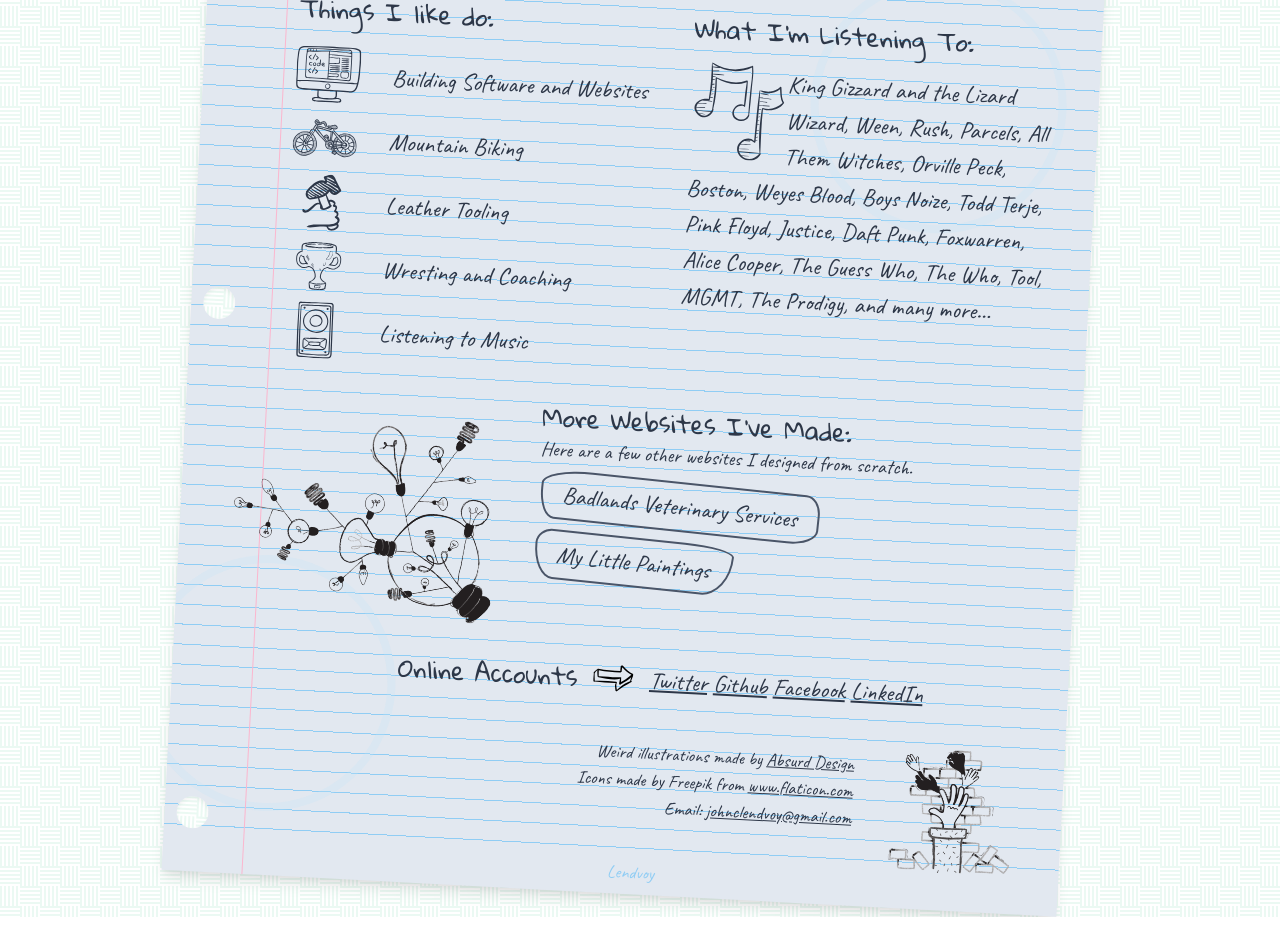
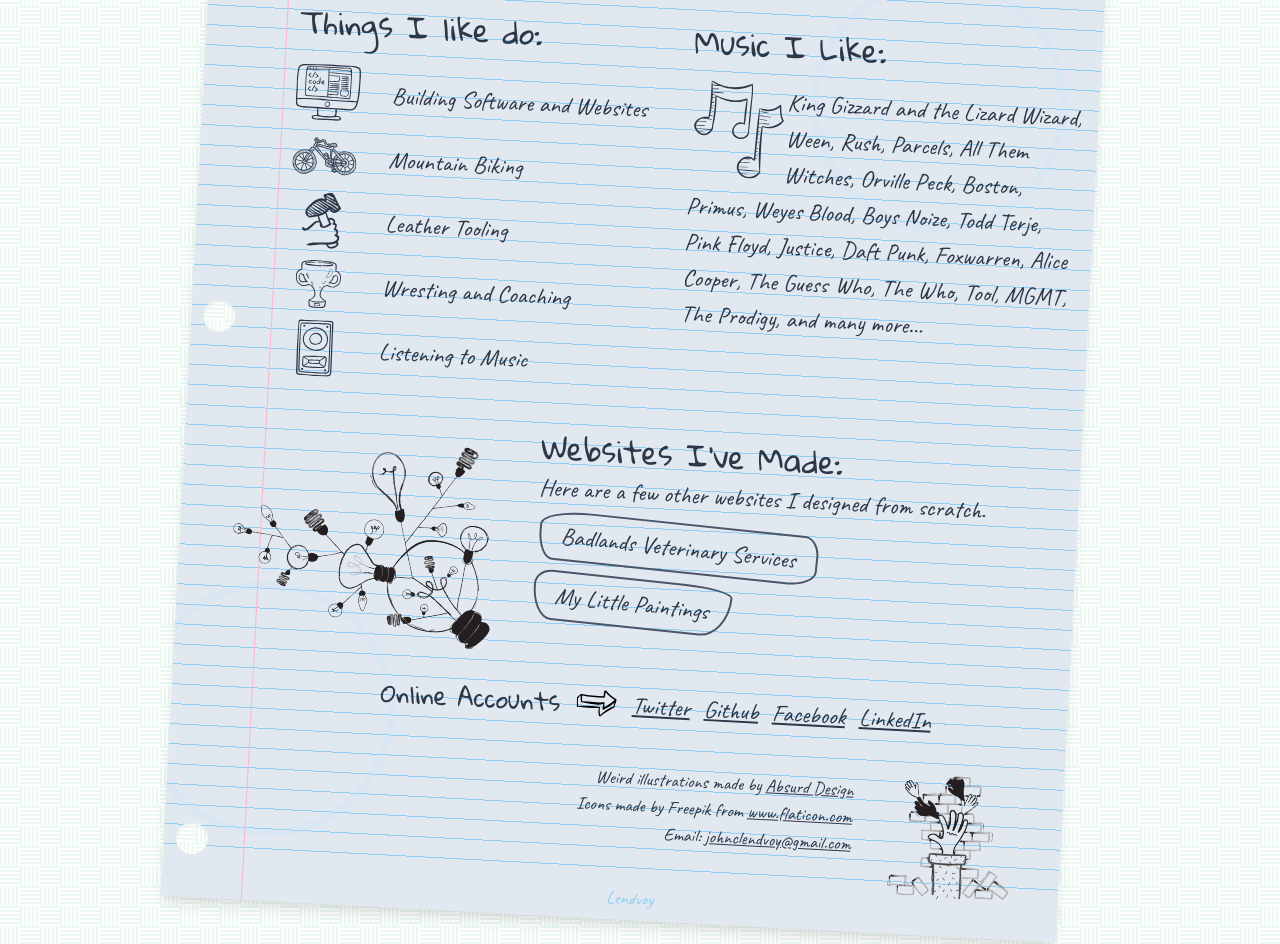
Before and after one commit to johnclendvoy/johnclendvoy.ca.old, a website: page public/index.html in a window 1280 px wide. Shown: the part 334-1278 px from the top of the page. Before the commit the page ends 1251 px from the top, so only its background shows below. Drawn offline with Linux system fonts and the light colour scheme.

Commit message:
fixing some layout

```diff
--- a/public/index.html
+++ b/public/index.html
@@ -21,7 +21,7 @@
   <body class="bg-pattern text-gray-800 font-scratch-1">
     <!-- outer page -->
     <div
-      class="overflow-hidden container lg:max-w-4xl bg-gray-300 text-2xl mx-auto mt-10 shadow-lg transform rotate-0 md:-rotate-2 lg:rotate-3"
+      class="overflow-hidden container lg:max-w-4xl bg-gray-300 text-2xl mx-auto mt-10 mb-10 shadow-lg transform rotate-0 md:-rotate-2 lg:rotate-3"
     >
       <!-- rings -->
       <div class="h-64 w-64 border-blue-200 border-8 absolute rounded-full -ml-8 mb-16 left-0 bottom-0 opacity-25"></div>
@@ -65,7 +65,7 @@
 
               <div class="w-full sm:w-1/2 -ml-12 sm:ml-0">
                 <div class="text-2xl text-center transform -rotate-3 z-10">
-                  <h2 class="font-scratch-2 mb-4">My Main Projects:</h2>
+                  <h2 class="font-scratch-2 mb-4 text-3xl">My Main Projects:</h2>
                   <div class="my-4">
                     <a
                       href="https://jcl-software.com"
@@ -96,8 +96,8 @@
             </div>
 
             <div class="flex flex-wrap">
-              <section class="w-full md:w-1/2 mb-6">
-                <h2 class="font-scratch-2 mb-4">Things I like do:</h2>
+              <section class="w-full md:w-1/2 mb-8">
+                <h2 class="font-scratch-2 text-3xl mb-4">Things I like do:</h2>
                 <ol class="font-scratch-1">
                   <li class="flex items-center">
                     <svg
@@ -183,8 +183,8 @@
                 </ol>
               </section>
 
-              <section class="w-full md:w-1/2 pr-6">
-                <h2 class="font-scratch-2 mb-4">What I'm Listening To:</h2>
+              <section class="w-full md:w-1/2">
+                <h2 class="font-scratch-2 text-3xl mb-4">Music I Like:</h2>
                 <div>
                   <svg
                     class="fill-current float-left h-24 w-24"
@@ -202,7 +202,7 @@
                     />
                   </svg>
                   King Gizzard and the Lizard Wizard, Ween, Rush, Parcels, All
-                  Them Witches, Orville Peck, Boston, Weyes Blood, Boys Noize,
+                  Them Witches, Orville Peck, Boston, Primus, Weyes Blood, Boys Noize,
                   Todd Terje, Pink Floyd, Justice, Daft Punk, Foxwarren, Alice
                   Cooper, The Guess Who, The Who, Tool, MGMT, The Prodigy, and many
                   more...
@@ -216,8 +216,8 @@
               </section>
 
               <div class="w-full md:w-2/3">
-                <h2 class="font-scratch-2">More Websites I've Made:</h2>
-                <p class="text-xl mb-6">
+                <h2 class="font-scratch-2 text-3xl">Websites I've Made:</h2>
+                <p class="text-2xl mb-6">
                   Here are a few other websites I designed from scratch.
                 </p>
                 <ol class="space-y-6 transform rotate-3 -ml-8 sm:ml-0">
@@ -254,10 +254,10 @@
                 </svg>
               </span>
               <div>
-                <a class="link underline block sm:inline" href="http://twitter.com/johnclendvoy">Twitter</a><span class="hidden sm:visible">,</span>
-                <a class="link underline block sm:inline" href="http://github.com/johnclendvoy">Github</a><span class="hidden sm:visible">,</span>
-                <a class="link underline block sm:inline" href="http://facebook.com/johnclendvoy">Facebook</a><span class="hidden sm:visible">,</span>
-                <a class="link underline block sm:inline" href="http://linkedin.com/in/johnclendvoy">LinkedIn</a>
+                <a class="link underline block sm:inline mr-2" href="http://twitter.com/johnclendvoy">Twitter</a><span class="hidden sm:visible">,</span>
+                <a class="link underline block sm:inline mr-2" href="http://github.com/johnclendvoy">Github</a><span class="hidden sm:visible">,</span>
+                <a class="link underline block sm:inline mr-2" href="http://facebook.com/johnclendvoy">Facebook</a><span class="hidden sm:visible">,</span>
+                <a class="link underline block sm:inline mr-2" href="http://linkedin.com/in/johnclendvoy">LinkedIn</a>
               </div>
             </section>
             <!-- </div> -->
```
Also changed, not shown: public/build/app.css.
